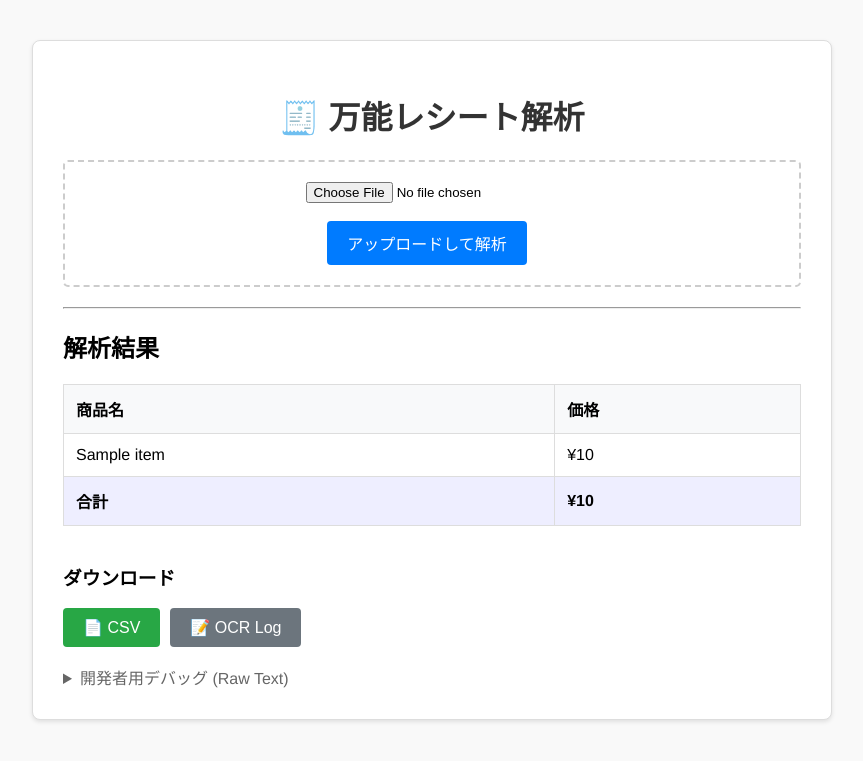
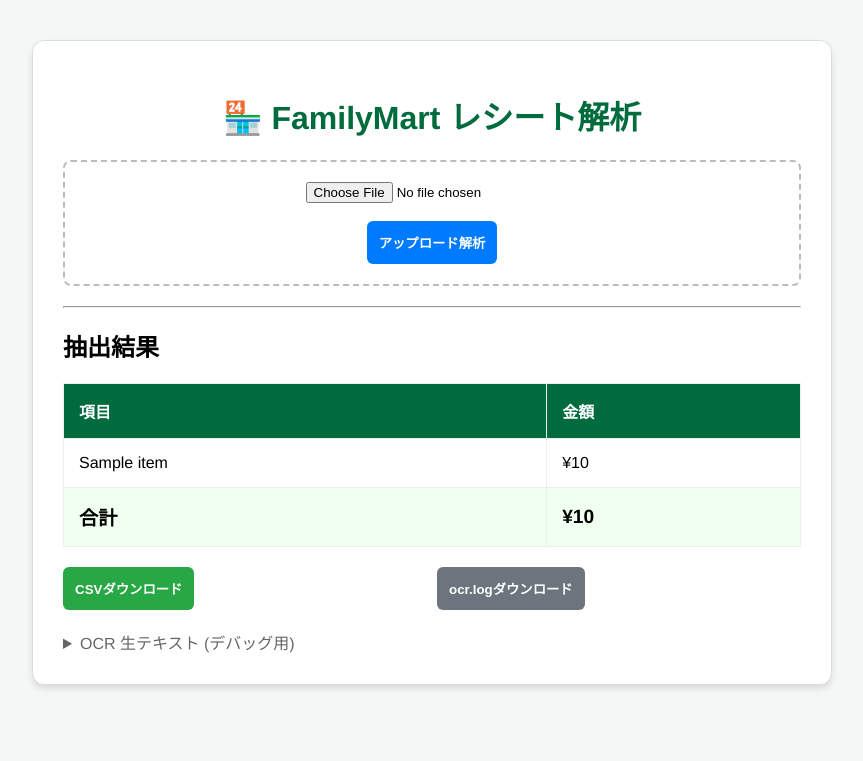
Before and after one commit to 24jn0410/receipt-ocr-render, a Flask app: template templates/index.html in a window 1280 px wide. Shown: the top 761 px of the page, without its empty margins (208-1071 px from the left). Run offline with Flask 3, Linux system fonts and the light colour scheme; the template is opened without the code that fills it: most values are stand-ins (such as "Sample title", 1, 10 or a date in 2020).

Commit message:
Update index.html

```diff
--- a/templates/index.html
+++ b/templates/index.html
@@ -3,75 +3,74 @@
 <head>
     <meta charset="UTF-8">
     <meta name="viewport" content="width=device-width, initial-scale=1.0">
-    <title>Universal Receipt OCR</title>
+    <title>FamilyMart Receipt OCR</title>
     <style>
-        body { font-family: "Helvetica Neue", Arial, sans-serif; max-width: 800px; margin: 20px auto; padding: 20px; background-color: #f9f9f9; }
-        .container { background: white; border: 1px solid #ddd; padding: 30px; border-radius: 8px; box-shadow: 0 2px 4px rgba(0,0,0,0.1); }
-        h1 { color: #333; text-align: center; }
-        table { width: 100%; border-collapse: collapse; margin-top: 20px; }
-        th, td { border: 1px solid #ddd; padding: 12px; text-align: left; }
-        th { background-color: #f8f9fa; font-weight: bold; }
-        .btn { display: inline-block; padding: 10px 20px; text-decoration: none; border-radius: 4px; border: none; cursor: pointer; font-size: 16px; margin-right: 10px; }
-        .btn-blue { background: #007bff; color: white; }
-        .btn-green { background: #28a745; color: white; }
-        .btn-gray { background: #6c757d; color: white; }
-        .upload-area { border: 2px dashed #ccc; padding: 20px; text-align: center; margin-bottom: 20px; border-radius: 5px; }
+        body { font-family: 'Helvetica Neue', Arial, sans-serif; max-width: 800px; margin: 20px auto; padding: 20px; background-color: #f4f7f6; }
+        .container { background: white; border: 1px solid #ddd; padding: 30px; border-radius: 12px; box-shadow: 0 4px 6px rgba(0,0,0,0.1); }
+        h1 { text-align: center; color: #006b3d; } /* FamilyMart Color */
+        .upload-section { text-align: center; border: 2px dashed #bbb; padding: 20px; border-radius: 8px; margin-bottom: 20px; }
+        table { width: 100%; border-collapse: collapse; margin-top: 20px; background: #fff; }
+        th, td { border: 1px solid #eee; padding: 15px; text-align: left; }
+        th { background-color: #006b3d; color: white; }
+        .total-row { font-weight: bold; background: #f0fff0; font-size: 1.2em; }
+        .btn-group { display: flex; gap: 10px; margin-top: 20px; }
+        .btn { flex: 1; padding: 12px; border-radius: 6px; border: none; cursor: pointer; color: white; text-align: center; text-decoration: none; font-weight: bold; }
+        .btn-blue { background: #007bff; }
+        .btn-green { background: #28a745; }
+        .btn-gray { background: #6c757d; }
+        details { margin-top: 20px; color: #666; }
     </style>
 </head>
 <body>
     <div class="container">
-        <h1>🧾 万能レシート解析</h1>
+        <h1>🏪 FamilyMart レシート解析</h1>
 
-        <div class="upload-area">
+        <div class="upload-section">
             <form method="post" enctype="multipart/form-data">
                 <input type="file" name="file" required accept="image/*">
                 <br><br>
-                <button type="submit" class="btn btn-blue">アップロードして解析</button>
+                <button type="submit" class="btn btn-blue" style="max-width: 200px;">アップロード解析</button>
             </form>
         </div>
 
         {% if data %}
             <hr>
-            <h2>解析結果</h2>
+            <h2>抽出結果</h2>
             <table>
                 <thead>
                     <tr>
-                        <th>商品名</th>
-                        <th>価格</th>
+                        <th>項目</th>
+                        <th>金額</th>
                     </tr>
                 </thead>
                 <tbody>
-                    {% for item in data.receipt_items %}
+                    {% for item in data.receipt_list %}
                     <tr>
                         <td>{{ item.name }}</td>
                         <td>¥{{ item.price }}</td>
                     </tr>
                     {% endfor %}
-                    <tr style="font-weight: bold; background: #eef;">
+                    <tr class="total-row">
                         <td>合計</td>
                         <td>¥{{ data.total }}</td>
                     </tr>
                 </tbody>
             </table>
 
-            <br>
-            <h3>ダウンロード</h3>
-            <div style="display: flex;">
-                <form action="/download_csv" method="post">
+            <div class="btn-group">
+                <form action="/download_csv" method="post" style="flex: 1;">
                     <input type="hidden" name="csv_content" value="{{ data.csv_data }}">
-                    <button type="submit" class="btn btn-green">📄 CSV</button>
+                    <button type="submit" class="btn btn-green">CSVダウンロード</button>
                 </form>
-
-                <form action="/download_log" method="post">
+                <form action="/download_log" method="post" style="flex: 1;">
                     <input type="hidden" name="log_content" value="{{ data.log_data }}">
-                    <button type="submit" class="btn btn-gray">📝 OCR Log</button>
+                    <button type="submit" class="btn btn-gray">ocr.logダウンロード</button>
                 </form>
             </div>
 
-            <br>
             <details>
-                <summary style="cursor: pointer; color: #666;">開発者用デバッグ (Raw Text)</summary>
-                <pre style="background: #eee; padding: 10px; overflow-x: auto;">{{ data.raw_text }}</pre>
+                <summary>OCR 生テキスト (デバッグ用)</summary>
+                <pre style="background: #f8f8f8; padding: 15px; border-radius: 5px; font-size: 12px; overflow-x: auto;">{{ data.raw_text }}</pre>
             </details>
         {% endif %}
     </div>
```
